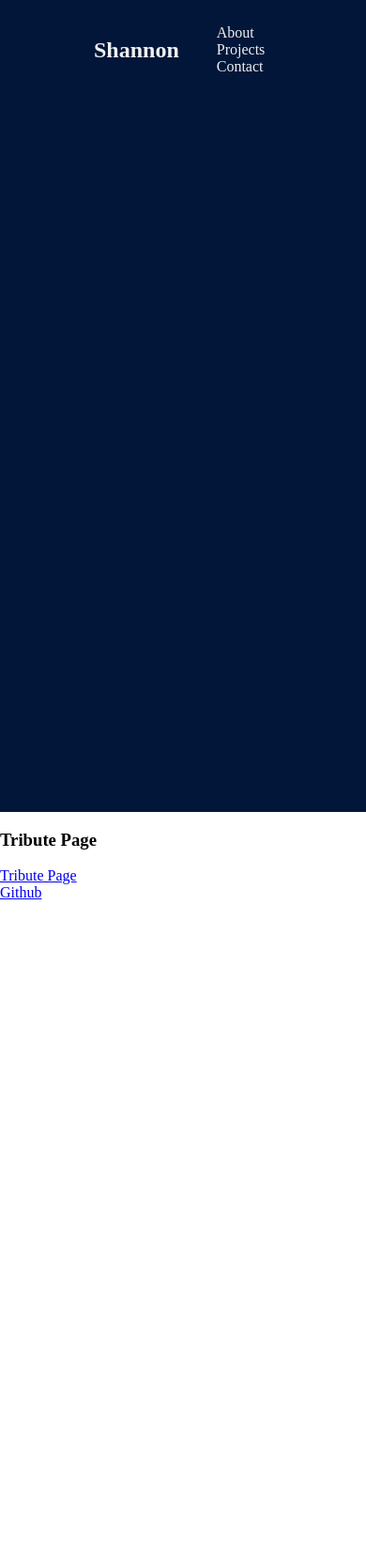
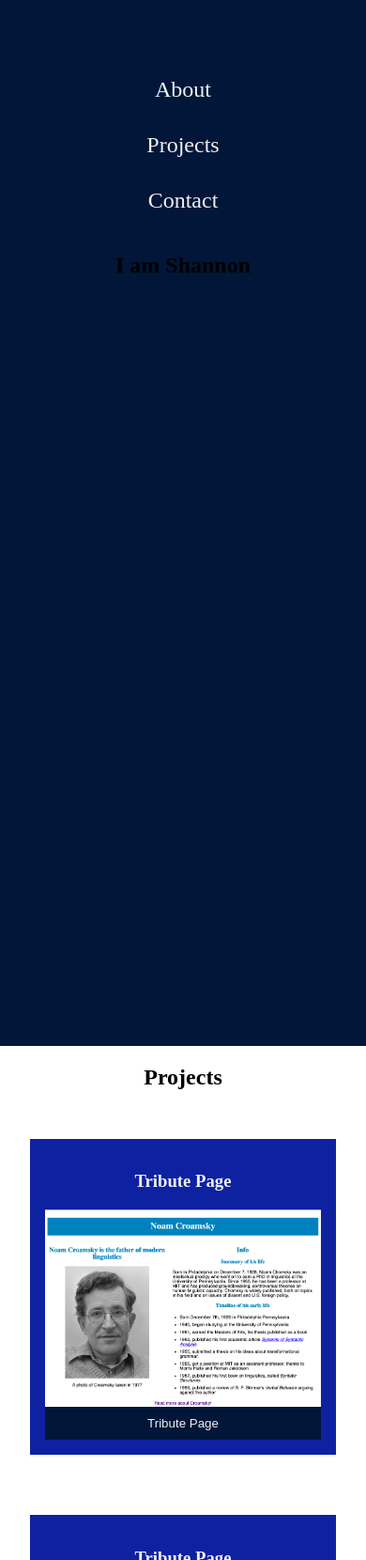
Before and after one commit to centanomics/portfolio-old, a plain HTML site: page index.html in a window 390 px wide. Shown: the top 1660 px of the page at 94% size. Before the commit the page ends 959 px from the top, so only its background shows below. Drawn offline with Linux system fonts and the light colour scheme.

Commit message:
made navbar responsive

```diff
--- a/css/main.css
+++ b/css/main.css
@@ -26,11 +26,38 @@ body {
 
 #navbar li {
   display: inline-block;
+  padding: 16px;
 }
 
 #navbar a {
   color: var(--light-text);
   text-decoration: none;
+  font-size: 24px;
+  padding: 16px;
+}
+
+#navbar a:hover {
+  border-bottom: 3px solid var(--active-color);
+}
+
+@media (max-width: 720px) {
+  #navbar {
+    position: static;
+    flex-direction: column;
+    justify-content: center;
+  }
+
+  #welcome-section h1 {
+    margin: 0;
+  }
+
+  #navbar ul {
+    padding: 0;
+  }
+  #navbar li {
+    display: block;
+    text-align: center;
+  }
 }
 
 #welcome-section {
@@ -39,3 +66,43 @@ body {
   padding: 0;
   background-color: var(--main-color);
 }
+
+/* Project Section */
+
+h1,
+h3 {
+  text-align: center;
+}
+
+.projects {
+  display: flex;
+  flex-wrap: wrap;
+  justify-content: space-around;
+}
+
+.project-tile {
+  max-width: 500px;
+  margin: 32px;
+  background-color: var(--accent-color);
+  padding: 16px;
+  color: var(--light-text);
+}
+
+.project-tile img {
+  width: 100%;
+}
+
+.project-tile button {
+  background: var(--main-color);
+  color: var(--light-text);
+  border: none;
+  width: 100%;
+  padding: 10px 0;
+  cursor: pointer;
+  margin-top: -7px;
+}
+
+.project-tile a:hover button {
+  background: var(--active-color);
+  color: var(--dark-text);
+}
--- a/index.html
+++ b/index.html
@@ -11,7 +11,7 @@
     <script src="https://cdn.freecodecamp.org/testable-projects-fcc/v1/bundle.js"></script>
 
     <navbar id="navbar">
-      <h2>Shannon</h2>
+      <h2></h2>
       <ul>
         <li><a href="#welcome-section">About</a></li>
         <li><a href="#projects">Projects</a></li>
@@ -22,12 +22,37 @@
       <h1>I am Shannon</h1>
     </section>
     <section id="projects">
-      <article class="project-tile">
-        <h3>Tribute Page</h3>
-        <a href="https://codepen.io/semyers189/full/bXYeQR" target="blank">
-          Tribute Page
-        </a>
-      </article>
+      <h1 class="projects-header">Projects</h1>
+      <div class="projects">
+        <article class="project-tile">
+          <h3>Tribute Page</h3>
+          <a href="https://codepen.io/semyers189/full/bXYeQR" target="blank">
+            <img src="assets/img/tribute.png" />
+            <button>Tribute Page</button>
+          </a>
+        </article>
+        <article class="project-tile">
+          <h3>Tribute Page</h3>
+          <a href="https://codepen.io/semyers189/full/XWrpKMY" target="blank">
+            <img src="assets/img/survey.png" />
+            <button>Survey Form</button>
+          </a>
+        </article>
+        <article class="project-tile">
+          <h3>Tribute Page</h3>
+          <a href="https://codepen.io/semyers189/full/ZEzeELX" target="blank">
+            <img src="assets/img/landing.png" />
+            <button>Product Landing Page</button>
+          </a>
+        </article>
+        <article class="project-tile">
+          <h3>Tribute Page</h3>
+          <a href="https://codepen.io/semyers189/full/dybvqXy" target="blank">
+            <img src="assets/img/documentation.png" />
+            <button>Technical Documentation Page</button>
+          </a>
+        </article>
+      </div>
     </section>
     <section id="contact">
       <a href="https://github.com/semyers189" id="profile-link" target="_blank"
```
